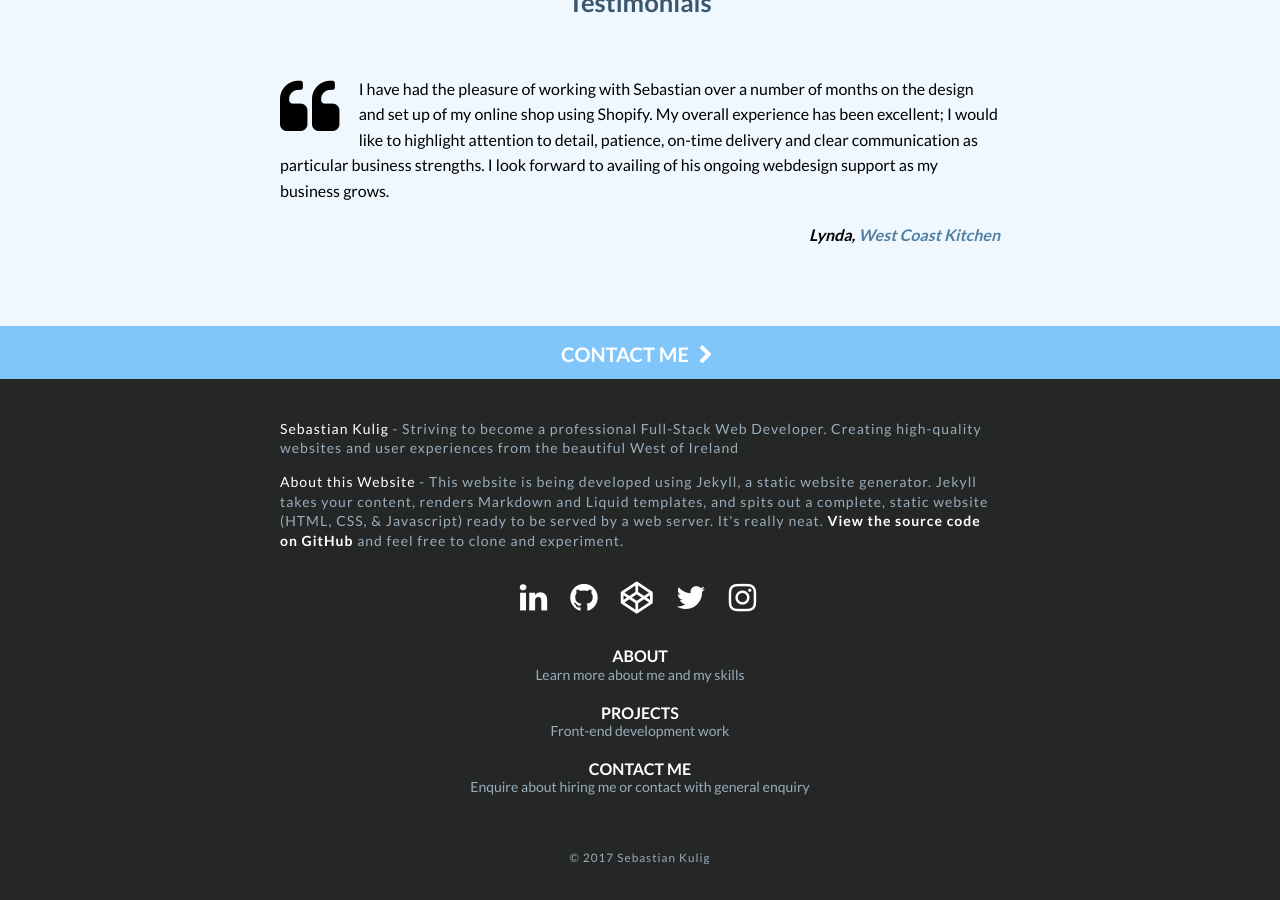
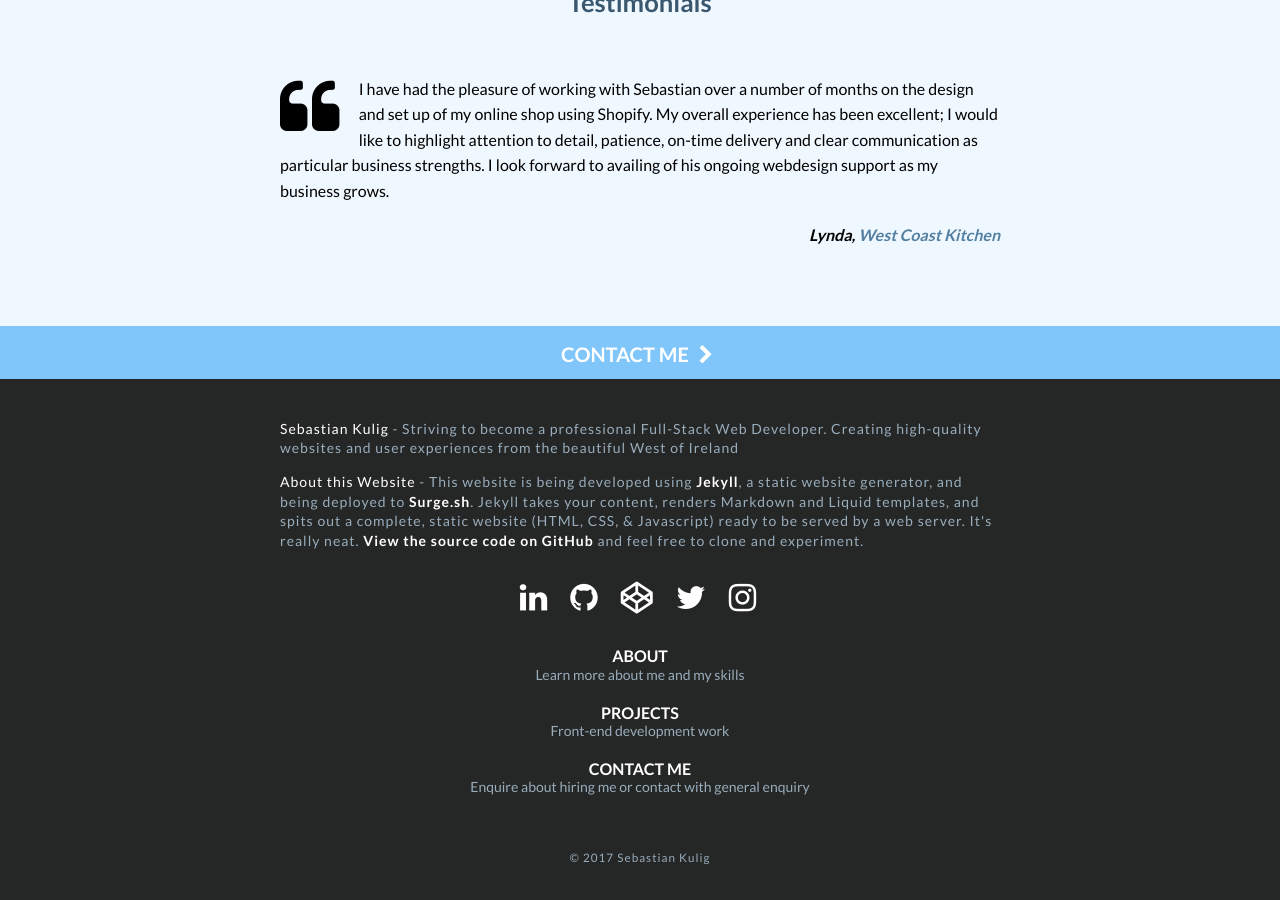
Before and after one commit to sebam2k4/sebastiankulig-Jekyll, a Jekyll site: the page built from source/_pages/home.html, in a window 1280 px wide and 900 px high, scrolled down 1960 px. Built offline with Jekyll 4.4.1, drawn with Linux system fonts in a browser that asks for light colours; nearby versions of some CDN libraries.

Commit message:
Added surge and jekyll links

```diff
--- a/source/_includes/footer.html
+++ b/source/_includes/footer.html
@@ -3,7 +3,7 @@
            <div class="rows">
                <div class="col-3">
                    <p><span>Sebastian Kulig</span> - Striving to become a professional Full-Stack Web Developer. Creating high-quality websites and user experiences from the beautiful West of Ireland</p>
-                 <p><span>About this Website</span> - This website is being developed using Jekyll, a static website generator. Jekyll takes your content, renders Markdown and Liquid templates, and spits out a complete, static website (HTML, CSS, &amp; Javascript) ready to be served by a web server. It's really neat. <a href="https://github.com/sebam2k4/sebastiankulig-Jekyll">View the source code on GitHub</a> and feel free to clone and experiment. </p>
+                 <p><span>About this Website</span> - This website is being developed using <a href="https://jekyllrb.com/">Jekyll</a>, a static website generator, and being deployed to <a href="http://surge.sh">Surge.sh</a>. Jekyll takes your content, renders Markdown and Liquid templates, and spits out a complete, static website (HTML, CSS, &amp; Javascript) ready to be served by a web server. It's really neat. <a href="https://github.com/sebam2k4/sebastiankulig-Jekyll">View the source code on GitHub</a> and feel free to clone and experiment. </p>
                </div>
                <div class="col-3">
                    <ul class="social-links">
```
